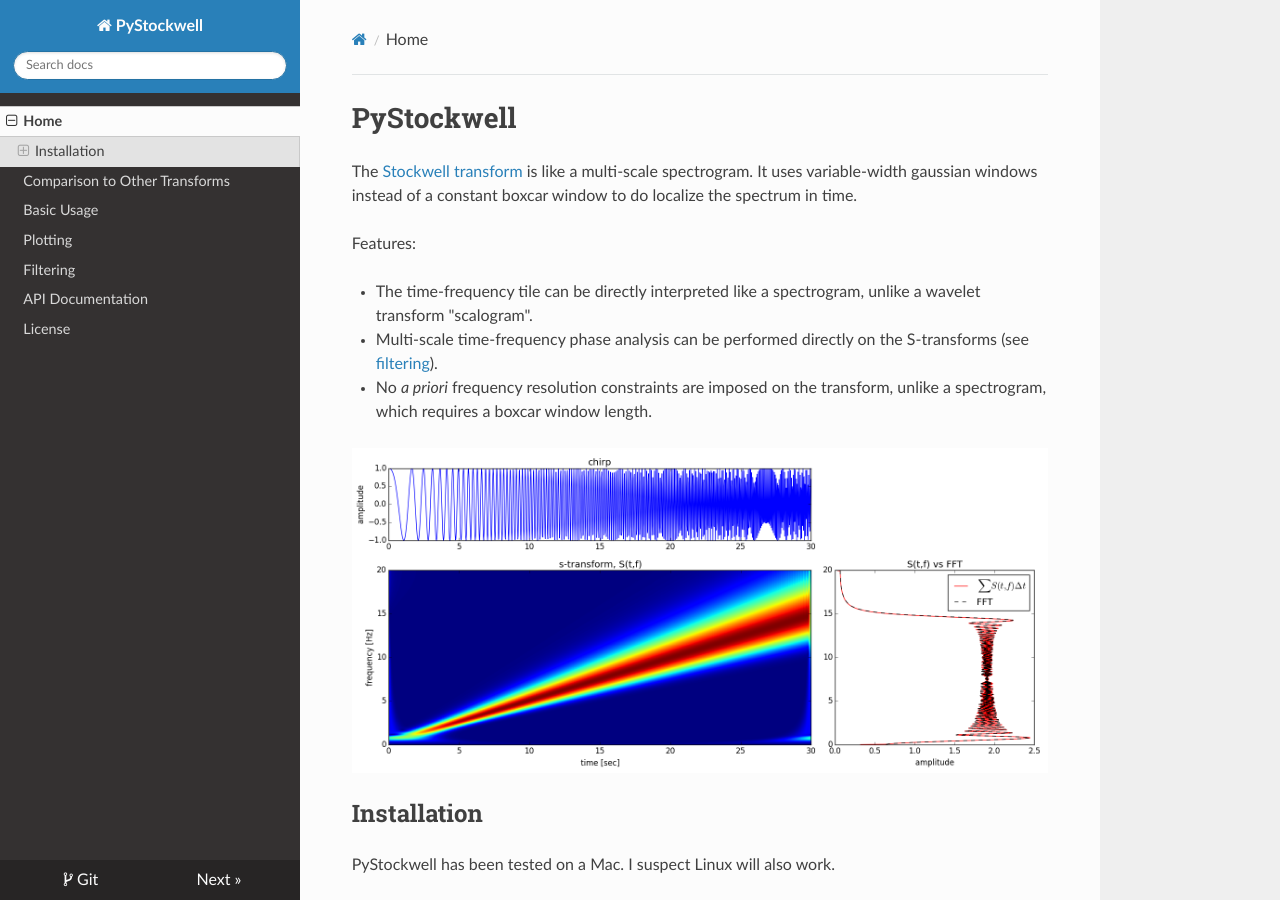
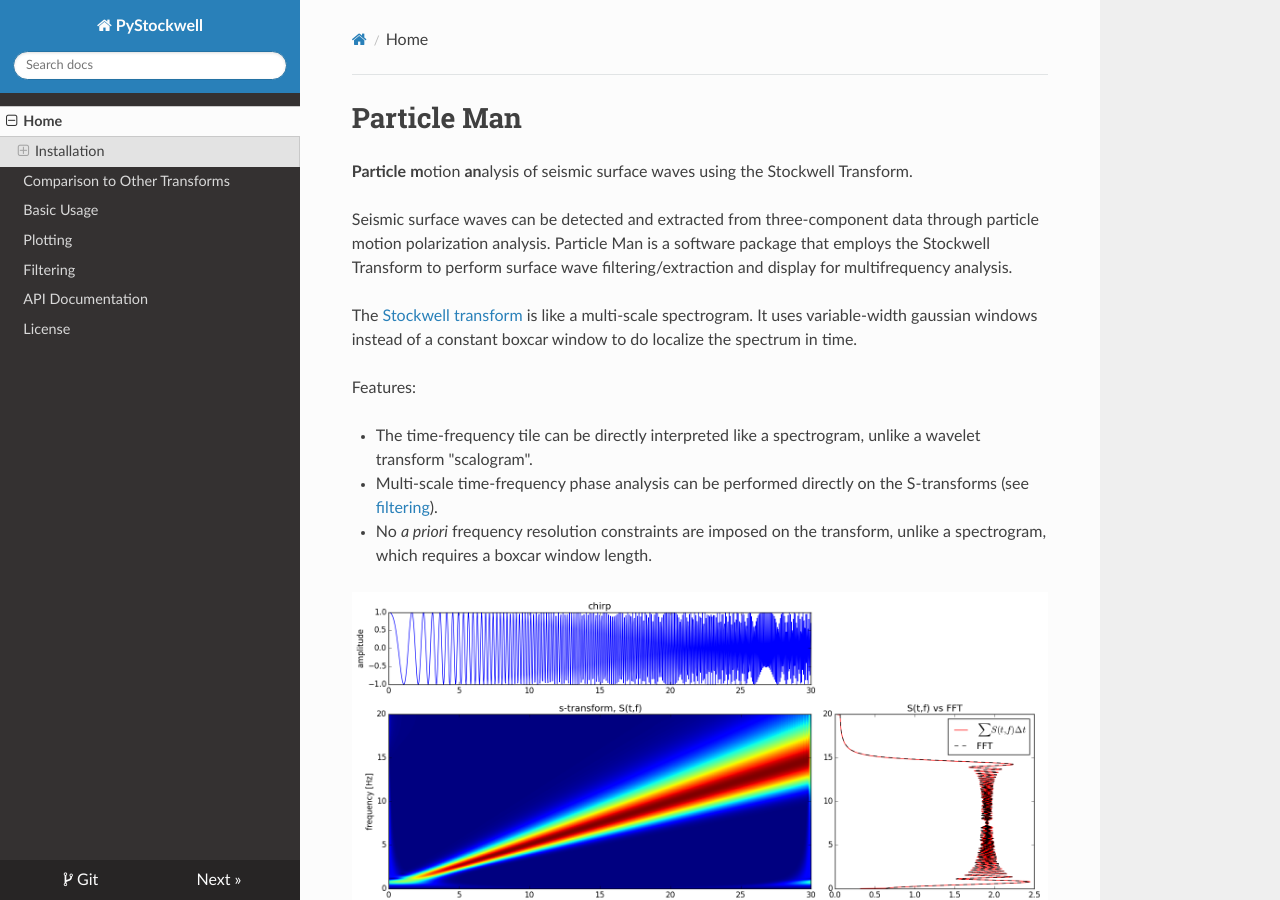
Before and after one commit to LANL-Seismoacoustics/particleman, an MkDocs documentation site: the page built from docs/src/index.md, in a window 1280 px wide and 900 px high. Built offline with MkDocs 1.6.1, drawn with Linux system fonts in a browser that asks for light colours; nearby versions of some CDN libraries; old or Windows-style settings are respelled for this version of MkDocs.

Commit message:
Add abstract to index page

```diff
--- a/docs/src/index.md
+++ b/docs/src/index.md
@@ -1,4 +1,12 @@
-# PyStockwell
+# **P**article **Man**
+
+**Particle** **m**otion **an**alysis of seismic surface waves using the Stockwell Transform.
+
+Seismic surface waves can be detected and extracted from three-component
+data through particle motion polarization analysis.  Particle Man is a
+software package that employs the Stockwell Transform to perform surface wave
+filtering/extraction and display for multifrequency analysis.
+
 
 
 The [Stockwell transform](https://en.wikipedia.org/wiki/S_transform) is like a
```
